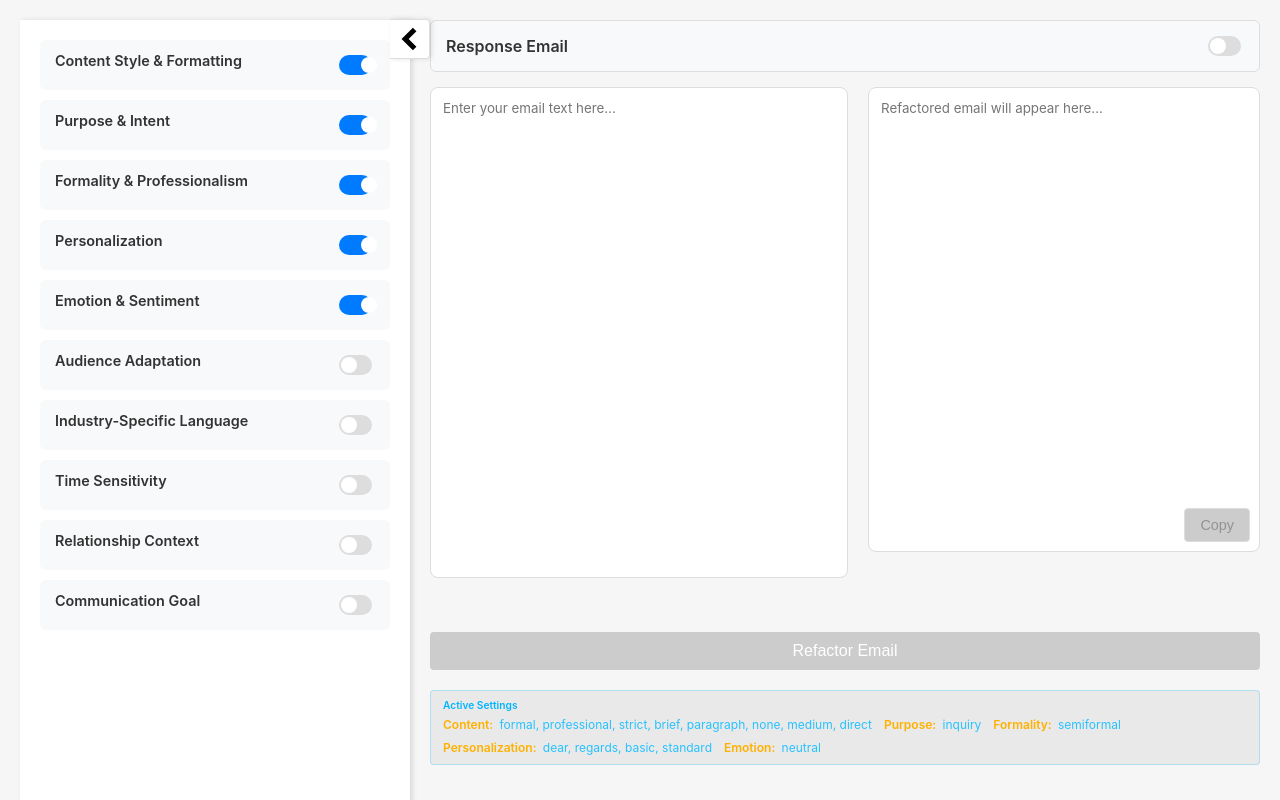
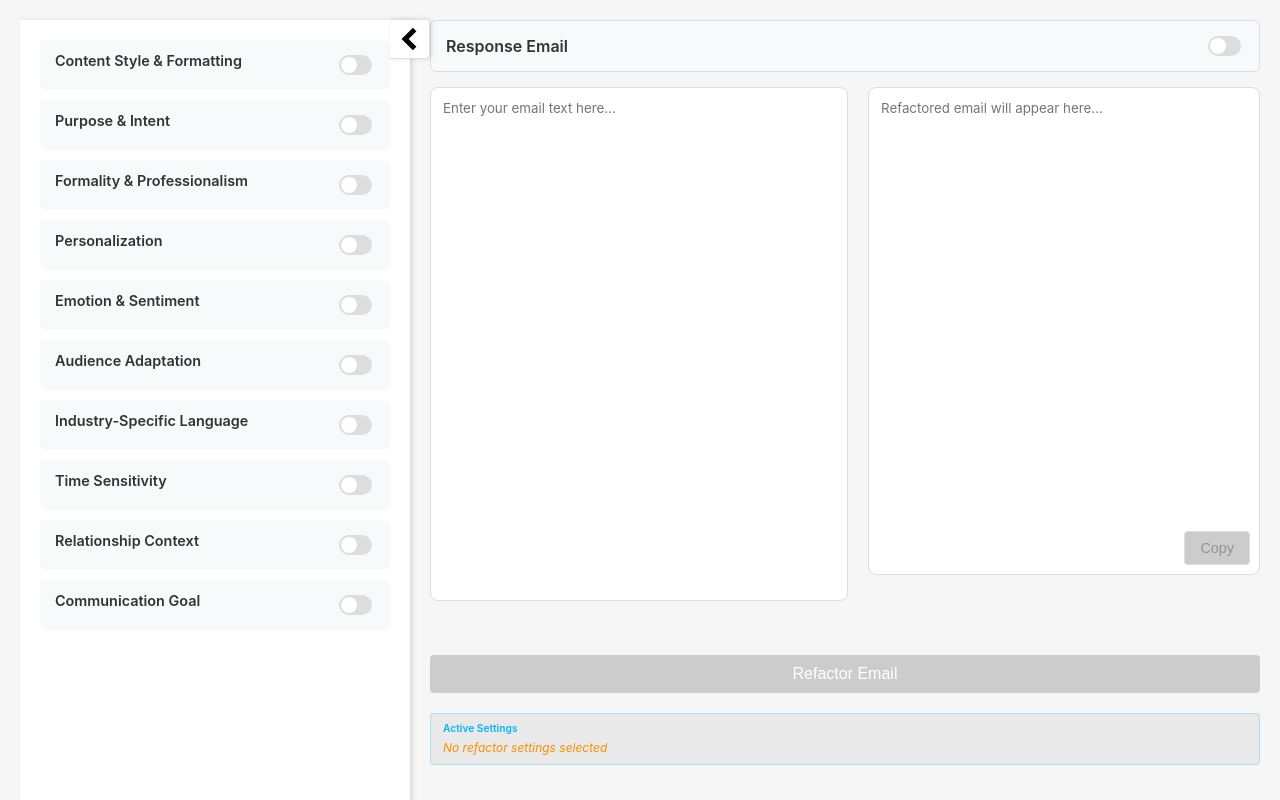
Before and after one commit to ScottBruton/emailRefactor, a React (Vite) app: page / in a window 1280 px wide. Built offline with nearby package versions, Linux system fonts and the light colour scheme.

Commit message:
All settings start disabled

```diff
--- a/src/App.css
+++ b/src/App.css
@@ -132,6 +132,7 @@ body, html {
   transition: all 0.3s ease;
   padding: 0 15px;
   overflow: hidden;
+  overflow-y: auto;
 }
 
 .category-controls.expanded {
@@ -344,6 +345,11 @@ select:focus {
   flex: 0 1 auto;
 }
 
+.no-settings {
+  color: #FF8C00;
+  font-style: italic;
+}
+
 .setting-category {
   font-weight: 600;
   color: #FFB100;
--- a/src/App.jsx
+++ b/src/App.jsx
@@ -15,11 +15,11 @@ function App() {
   const styleControlsRef = useRef(null);
 
   const [enabledCategories, setEnabledCategories] = useState({
-    contentStyle: true,
-    purpose: true,
-    formality: true,
-    personalization: true,
-    emotion: true,
+    contentStyle: false,
+    purpose: false,
+    formality: false,
+    personalization: false,
+    emotion: false,
     audience: false,
     industry: false,
     timeSensitivity: false,
@@ -197,6 +197,13 @@ function App() {
       return;
     }
 
+    // Check if at least one category is enabled
+    const hasEnabledCategory = Object.values(enabledCategories).some(value => value === true);
+    if (!hasEnabledCategory) {
+      setError('Please enable at least one refactoring setting category.');
+      return;
+    }
+
     setIsLoading(true);
     setError(null);
     try {
@@ -353,7 +360,7 @@ function App() {
         <button
           onClick={handleRefactor}
           className="refactor-button"
-          disabled={isLoading || !inputText.trim()}
+          disabled={isLoading || !inputText.trim() || !Object.values(enabledCategories).some(value => value === true)}
         >
           {isLoading ? 'Refactoring...' : 'Refactor Email'}
         </button>
@@ -361,6 +368,10 @@ function App() {
         <div className="active-settings-summary">
           <div className="settings-header">Active Settings</div>
           <div className="settings-content">
+            {!Object.values(enabledCategories).some(value => value === true) ? (
+              <div className="no-settings">No refactor settings selected</div>
+            ) : (
+              <>
                 {enabledCategories.contentStyle &&
                   <div><span className="setting-category">Content:</span> {styles.tone}, {styles.languageComplexity}, {styles.grammarSpelling}, {styles.conciseness}, {styles.structure}, {styles.formatting}, {styles.emailLength}, {styles.clarity}</div>
                 }
@@ -394,6 +405,8 @@ function App() {
                 {isResponseEmail &&
                   <div><span className="setting-category">Mode:</span> Response Email</div>
                 }
+              </>
+            )}
           </div>
         </div>
       </div>
```
Lines whose indentation alone changed are shown as unchanged.
